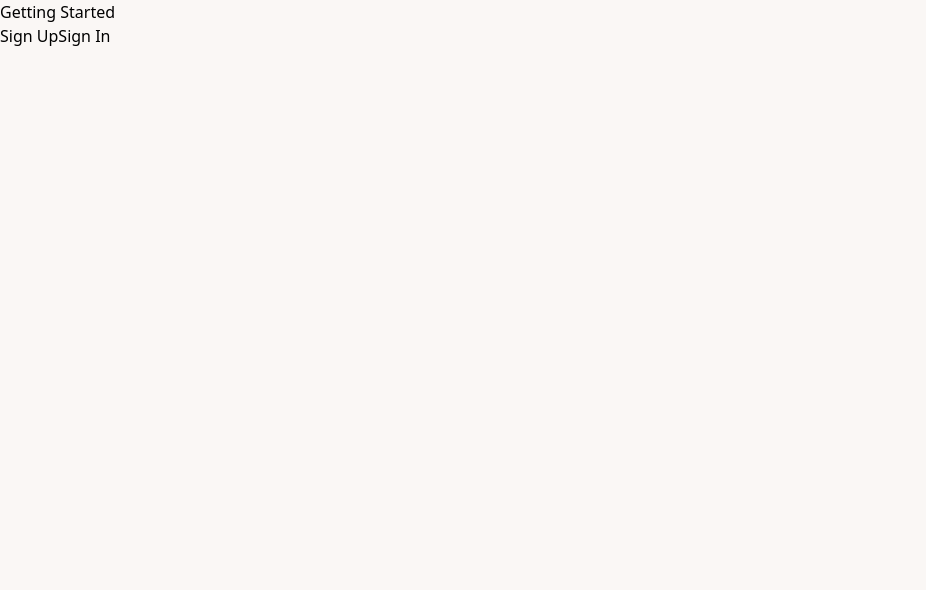
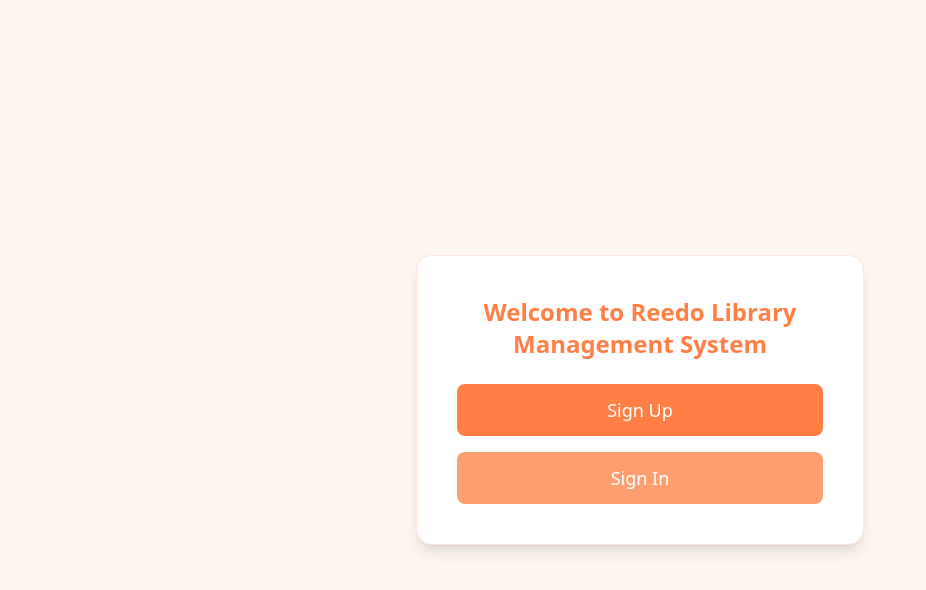
Before and after one commit to Christiannaira/redoo, a React (Vite) app: page / in a window 1280 px wide. Shown: the top 590 px of the page, without its empty margins (0-926 px from the left). Built offline with nearby package versions, Linux system fonts and the light colour scheme.

Commit message:
feat: added getting started content

```diff
--- a/src/components/SigningCredentials/GettingStarted.jsx
+++ b/src/components/SigningCredentials/GettingStarted.jsx
@@ -3,10 +3,28 @@ import { Link } from "react-router-dom";
 
 const GettingStarted = () => {
    return (
-      <div>
-         <div>Getting Started</div>
-         <Link to={"/signup"}>Sign Up</Link>
-         <Link to={"/signin"}>Sign In</Link>
+      <div className="min-h-screen flex items-center justify-center bg-[#fff5ef]">
+         <div className="text-center bg-white p-10 rounded-2xl shadow-lg w-[90%] max-w-md border border-[#ff7f45]/20">
+            <h1 className="text-2xl font-bold mb-6 text-[#ff7f45]">
+               Welcome to Reedo Library Management System
+            </h1>
+
+            <div className="flex flex-col gap-4">
+               <Link
+                  to="/signup"
+                  className="w-full py-3 bg-[#ff7f45] text-white rounded-lg text-lg font-medium hover:bg-[#ff965f] transition"
+               >
+                  Sign Up
+               </Link>
+
+               <Link
+                  to="/signin"
+                  className="w-full py-3 bg-[#ff9f70] text-white rounded-lg text-lg font-medium hover:bg-[#ff7f45] transition"
+               >
+                  Sign In
+               </Link>
+            </div>
+         </div>
       </div>
    );
 };
```
